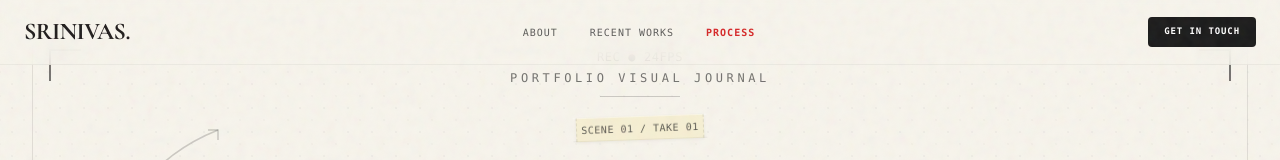
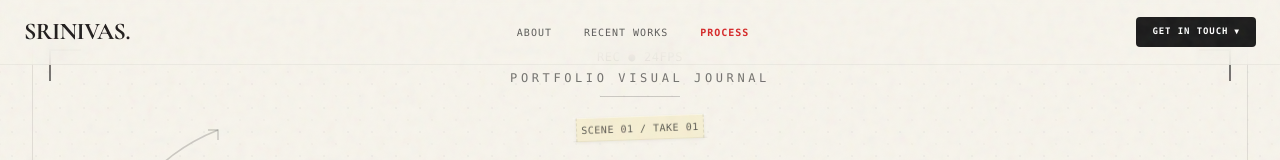
Before and after one commit to thehyperboy/cinematographer-portfolio, a React (Vite) app: page / in a window 1280 px wide. Shown: the top 160 px of the page. Built offline with nearby package versions, Linux system fonts and the light colour scheme.

Commit message:
Add WhatsApp and Gmail dropdown to Get In Touch navigation

```diff
--- a/src/App.jsx
+++ b/src/App.jsx
@@ -1,5 +1,6 @@
 import React, { useEffect, useState } from 'react';
 import Lenis from 'lenis';
+import { Mail, MessageSquare } from 'lucide-react';
 import FilmGrainOverlay from './components/FilmGrainOverlay';
 import Hero from './components/Hero';
 import About from './components/About';
@@ -12,6 +13,19 @@ import Footer from './components/Footer';
 
 function App() {
   const [shutterOpen, setShutterOpen] = useState(false);
+  const [contactDropdownOpen, setContactDropdownOpen] = useState(false);
+
+  // Close dropdown on click outside
+  useEffect(() => {
+    if (!contactDropdownOpen) return;
+    const handleOutsideClick = (e) => {
+      if (!e.target.closest('#nav-btn-contact') && !e.target.closest('.contact-dropdown')) {
+        setContactDropdownOpen(false);
+      }
+    };
+    document.addEventListener('click', handleOutsideClick);
+    return () => document.removeEventListener('click', handleOutsideClick);
+  }, [contactDropdownOpen]);
 
   // Initialize Lenis Smooth Scroll
   useEffect(() => {
@@ -89,13 +103,42 @@ function App() {
             <a href="#work" className="hover:text-kodak-orange transition-colors">Recent Works</a>
             <a href="#process" className="hover:text-kodak-orange transition-colors font-bold text-film-red">Process</a>
           </nav>
-          <a
-            href="#contact"
-            className="px-4 py-2 bg-charcoal text-white font-mono text-[9px] uppercase tracking-widest font-black rounded hover:bg-kodak hover:text-charcoal transition-all"
-            id="nav-btn-contact"
-          >
-            Get In Touch
-          </a>
+          <div className="relative">
+            <button
+              onClick={() => setContactDropdownOpen(!contactDropdownOpen)}
+              className="px-4 py-2 bg-charcoal text-white font-mono text-[9px] uppercase tracking-widest font-black rounded hover:bg-kodak hover:text-charcoal transition-all flex items-center gap-1.5"
+              id="nav-btn-contact"
+            >
+              <span>Get In Touch</span>
+              <span className={`transition-transform duration-200 text-[8px] ${contactDropdownOpen ? 'rotate-180' : ''}`}>▼</span>
+            </button>
+
+            {contactDropdownOpen && (
+              <div
+                className="absolute right-0 mt-2 w-48 bg-white border border-charcoal/10 shadow-xl rounded-md overflow-hidden z-50 flex flex-col font-mono text-[10px] uppercase tracking-wider text-charcoal contact-dropdown"
+                style={{ borderRadius: '8px' }}
+              >
+                <a
+                  href="https://wa.me/917993082040"
+                  target="_blank"
+                  rel="noopener noreferrer"
+                  className="px-4 py-3 hover:bg-kodak/25 transition-colors border-b border-charcoal/5 flex items-center gap-2.5 font-bold"
+                  onClick={() => setContactDropdownOpen(false)}
+                >
+                  <MessageSquare className="w-4 h-4 text-emerald-600" />
+                  <span>WhatsApp Chat</span>
+                </a>
+                <a
+                  href="mailto:chintusrinivas020@gmail.com"
+                  className="px-4 py-3 hover:bg-kodak/25 transition-colors flex items-center gap-2.5 font-bold"
+                  onClick={() => setContactDropdownOpen(false)}
+                >
+                  <Mail className="w-4 h-4 text-rose-600" />
+                  <span>Send Email</span>
+                </a>
+              </div>
+            )}
+          </div>
         </header>
 
         {/* Portfolio Sections */}
```
